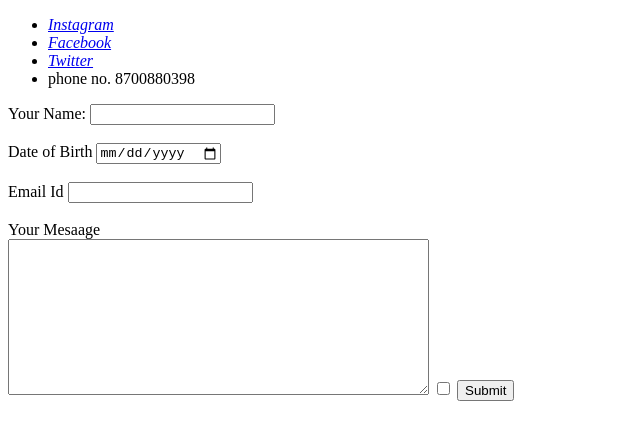
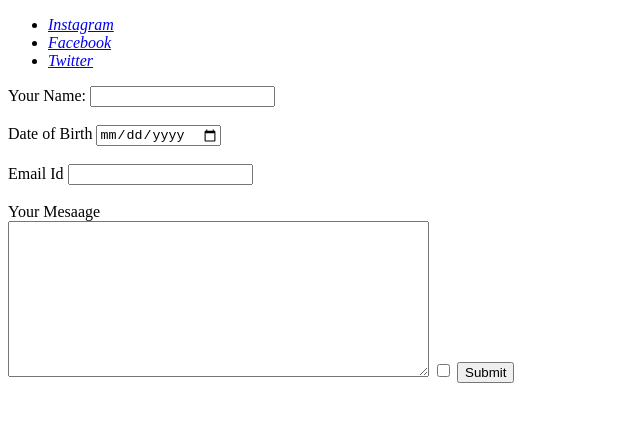
Before and after one commit to disha05chauhan/CV, a plain HTML site: page contact.html in a window 1280 px wide. Shown: the whole page, without its empty margins (0-640 px from the left). Drawn offline with Linux system fonts and the light colour scheme.

Commit message:
Update contact.html

```diff
--- a/contact.html
+++ b/contact.html
@@ -16,9 +16,7 @@
             <a href="https://twitter.com/Disha05Disha"><i>Twitter</i></a>
 
             </li>
-            <li>
-              phone no. 8700880398
-              </li>
+
       </ul>
     <form class="" action="mailto:disha05.chauhan@gmail.com" method="post" enctype="text/plain">
       <label for="">Your Name:</label>
```
